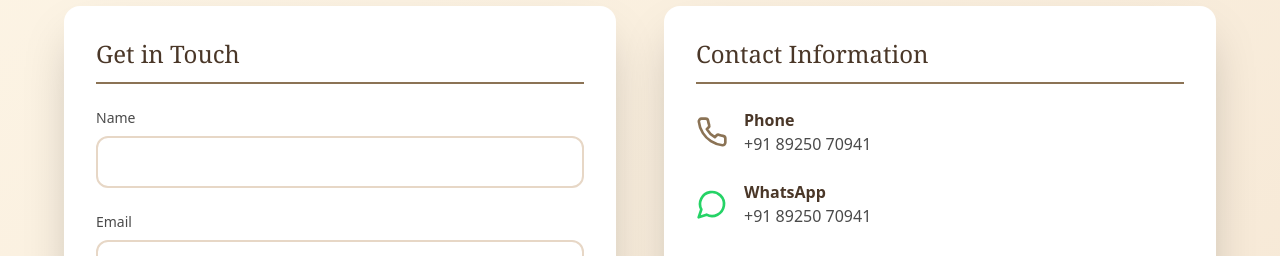
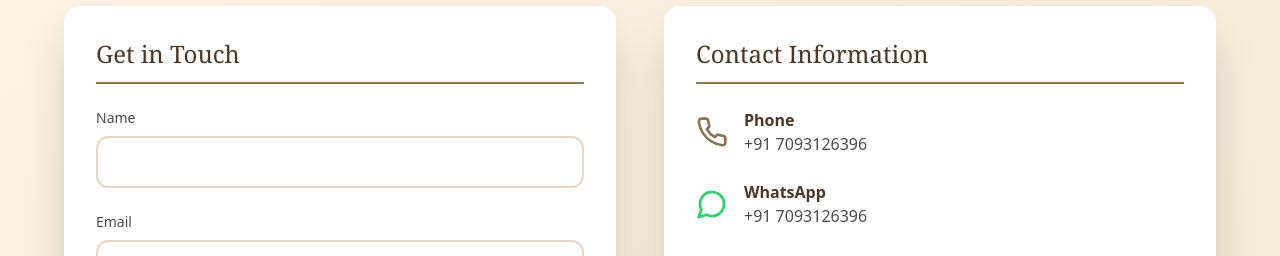
Before and after one commit to Anudepp/Cabinet-of-Coffee-Affairs, a React (Vite) app: page / in a window 1280 px wide. Shown: the part 2880-3136 px from the top of the page. Built offline with nearby package versions, Linux system fonts and the light colour scheme.

Commit message:
logo change

```diff
--- a/src/components/Contact.tsx
+++ b/src/components/Contact.tsx
@@ -152,7 +152,7 @@ export default function Contact() {
                   <Phone className="w-8 h-8 text-[#8B7355] flex-shrink-0" />
                   <div>
                     <h4 className="font-bold text-[#4A3728]">Phone</h4>
-                    <p className="text-[#4A4A4A]">+91 89250 70941
+                    <p className="text-[#4A4A4A]">+91 7093126396
 </p>
 
                   </div>
@@ -161,7 +161,7 @@ export default function Contact() {
                   <MessageCircle className="w-8 h-8 text-[#25D366] flex-shrink-0" />
                   <div>
                     <h4 className="font-bold text-[#4A3728]">WhatsApp</h4>
-                    <p className="text-[#4A4A4A]"> +91 89250 70941
+                    <p className="text-[#4A4A4A]"> +91 7093126396
 </p>
                   </div>
                 </div>
```
Also changed, not shown: public/logo.png.
